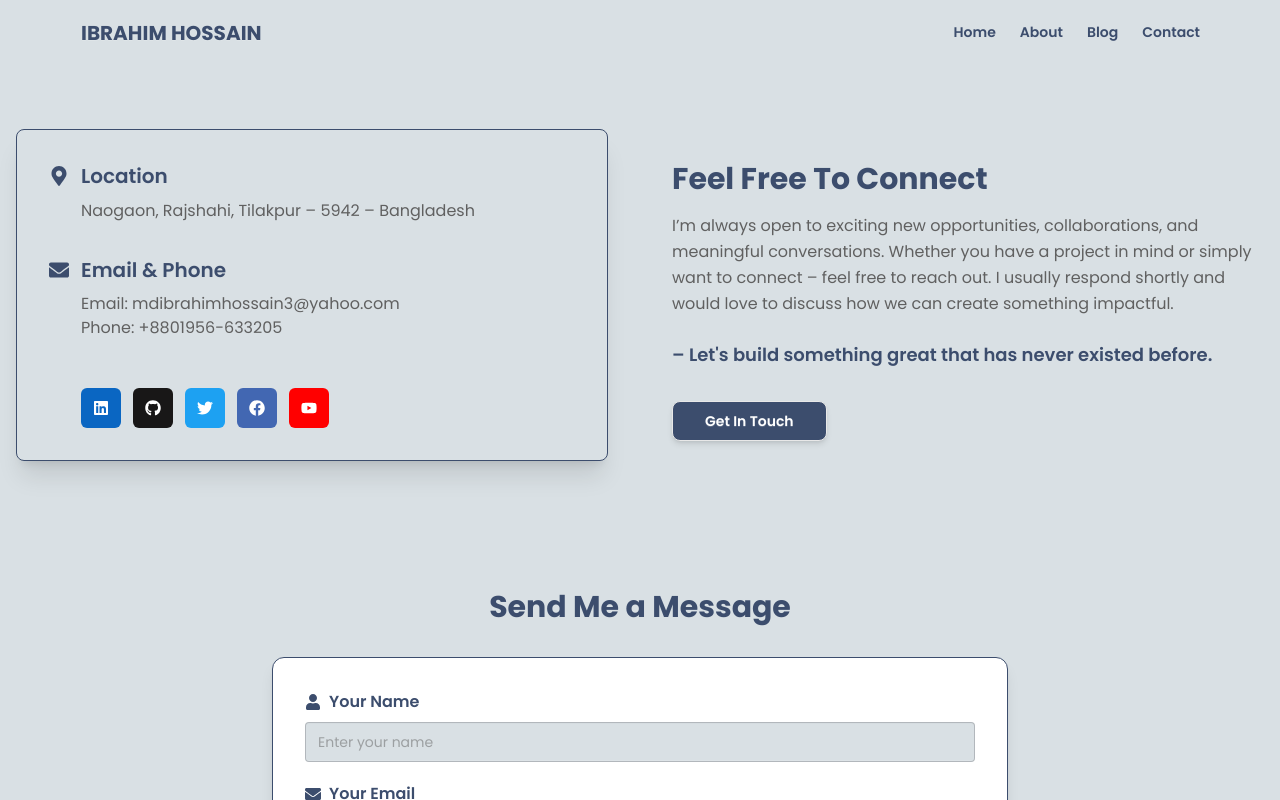
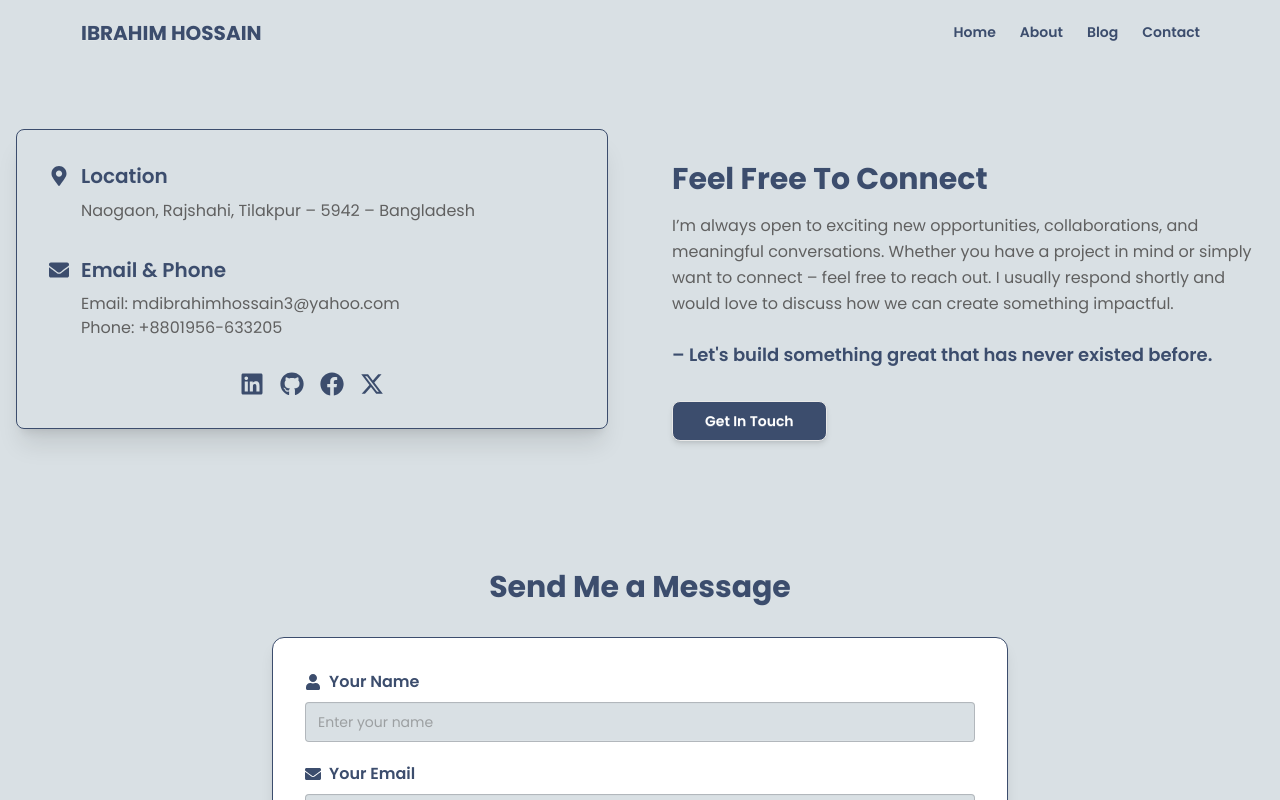
Before and after one commit to BFIbrahim/personal-portfolio-website-frontend, a React (Vite) app: page /contact in a window 1280 px wide. Shown: the top 800 px of the page. Built offline with nearby package versions, Linux system fonts and the light colour scheme.

Commit message:
get email integration perfectly

```diff
--- a/src/Pages/About/AboutBanner/AboutBanner.jsx
+++ b/src/Pages/About/AboutBanner/AboutBanner.jsx
@@ -1,5 +1,6 @@
 import React from "react";
 import { FaLinkedin, FaGithub, FaFacebook, FaYoutube } from "react-icons/fa";
+import { FaXTwitter } from "react-icons/fa6";
 
 const AboutBanner = () => {
     return (
@@ -26,19 +27,40 @@ const AboutBanner = () => {
                     </div>
 
                     <div className="flex justify-center gap-4 mt-6">
-                        <a href="https://linkedin.com" className="text-primary text-2xl hover:text-accent">
+                        <a
+                            href="https://www.linkedin.com/in/md-ibrahim-hossain-76918836b"
+                            className="text-primary text-2xl hover:text-accent"
+                            target="_blank"
+                            rel="noopener noreferrer"
+                        >
                             <FaLinkedin />
                         </a>
-                        <a href="https://github.com" className="text-primary text-2xl hover:text-accent">
+                        <a
+                            href="https://github.com/BFIbrahim"
+                            className="text-primary text-2xl hover:text-accent"
+                            target="_blank"
+                            rel="noopener noreferrer"
+                        >
                             <FaGithub />
                         </a>
-                        <a href="https://facebook.com" className="text-primary text-2xl hover:text-accent">
+                        <a
+                            href="https://facebook.com/BFIbrahiMM"
+                            className="text-primary text-2xl hover:text-accent"
+                            target="_blank"
+                            rel="noopener noreferrer"
+                        >
                             <FaFacebook />
                         </a>
-                        <a href="https://youtube.com" className="text-primary text-2xl hover:text-accent">
-                            <FaYoutube />
+                        <a
+                            href="https://x.com/MdIbrahim361"
+                            className="text-primary text-2xl hover:text-accent"
+                            target="_blank"
+                            rel="noopener noreferrer"
+                        >
+                            <FaXTwitter />
                         </a>
                     </div>
+
                 </div>
 
                 <div className="space-y-6">
--- a/src/Pages/Contact/ContactInfo/ContactInfo.jsx
+++ b/src/Pages/Contact/ContactInfo/ContactInfo.jsx
@@ -1,5 +1,6 @@
 import React from "react";
 import { FaMapMarkerAlt, FaEnvelope, FaPhoneAlt, FaLinkedin, FaGithub, FaTwitter, FaFacebook, FaYoutube } from "react-icons/fa";
+import { FaXTwitter } from "react-icons/fa6";
 
 const ContactInfo = () => {
   const contactDetails = {
@@ -39,20 +40,41 @@ const ContactInfo = () => {
               <p className="text-accent ml-8">Phone: {contactDetails.phone}</p>
             </div>
 
-            {/* Social Icons */}
-            <div className="flex space-x-3 ml-8 pt-4">
-              {contactDetails.social.map(({ Icon, href, color }, index) => (
-                <a
-                  key={index}
-                  href={href}
-                  target="_blank"
-                  rel="noopener noreferrer"
-                  className={`p-3 rounded-md text-white transition-transform duration-300 hover:scale-110 ${color}`}
-                >
-                  <Icon className="w-4 h-4" />
-                </a>
-              ))}
+            <div className="flex justify-center gap-4 mt-6">
+              <a
+                href="https://www.linkedin.com/in/md-ibrahim-hossain-76918836b"
+                className="text-primary text-2xl hover:text-accent"
+                target="_blank"
+                rel="noopener noreferrer"
+              >
+                <FaLinkedin />
+              </a>
+              <a
+                href="https://github.com/BFIbrahim"
+                className="text-primary text-2xl hover:text-accent"
+                target="_blank"
+                rel="noopener noreferrer"
+              >
+                <FaGithub />
+              </a>
+              <a
+                href="https://facebook.com/BFIbrahiMM"
+                className="text-primary text-2xl hover:text-accent"
+                target="_blank"
+                rel="noopener noreferrer"
+              >
+                <FaFacebook />
+              </a>
+              <a
+                href="https://x.com/MdIbrahim361"
+                className="text-primary text-2xl hover:text-accent"
+                target="_blank"
+                rel="noopener noreferrer"
+              >
+                <FaXTwitter />
+              </a>
             </div>
+
           </div>
 
           {/* Right Panel */}
--- a/src/Pages/Contact/Email/SendEmail.jsx
+++ b/src/Pages/Contact/Email/SendEmail.jsx
@@ -21,15 +21,15 @@ const SendEmail = () => {
 
     emailjs
       .send(
-        "YOUR_SERVICE_ID",      // Replace
-        "YOUR_TEMPLATE_ID",     // Replace
+        "service_l6q48cf",
+        "template_6g69jlc",
         {
           from_name: formData.name,
           from_email: formData.email,
           message: formData.message,
           to_email: "ibrahimhossain3@yahoo.com",
         },
-        "YOUR_PUBLIC_KEY"       // Replace
+        "ZGY27DwHJzqxmPlWM"
       )
       .then(
         () => {
```
